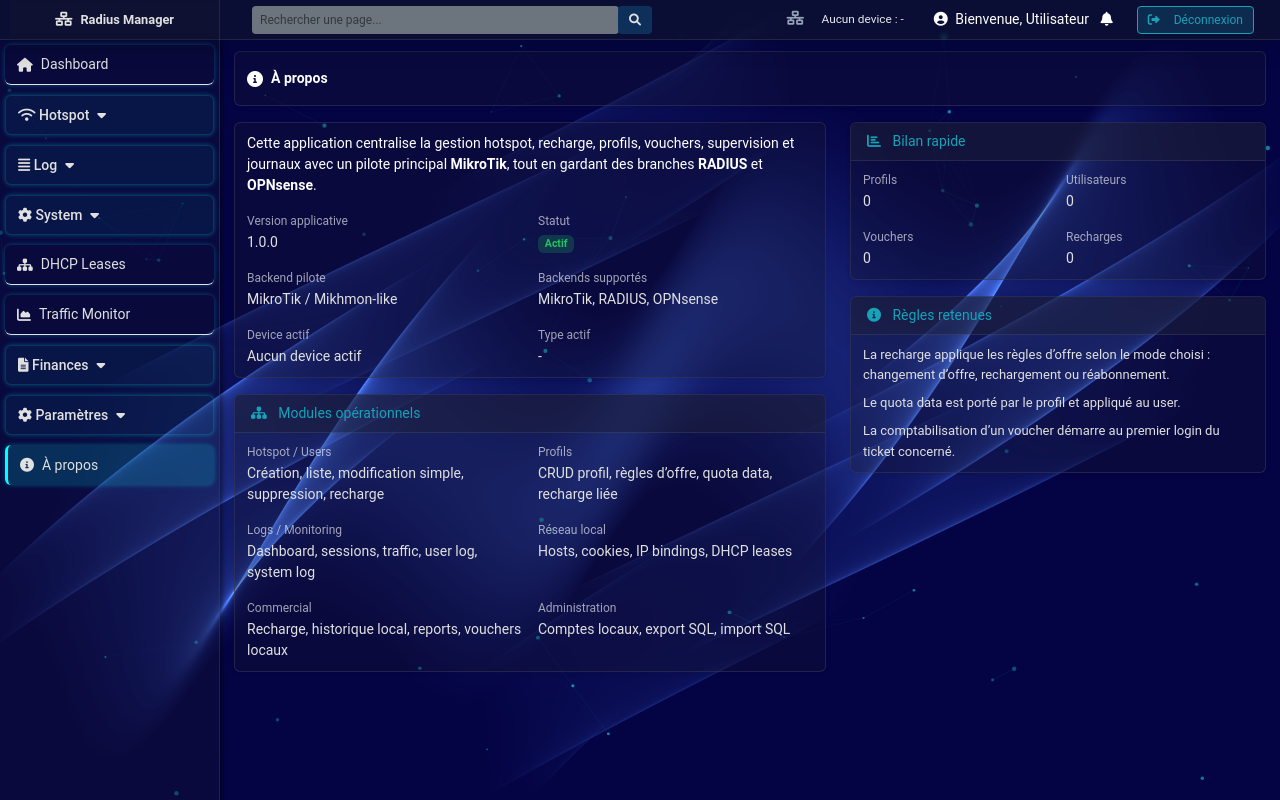
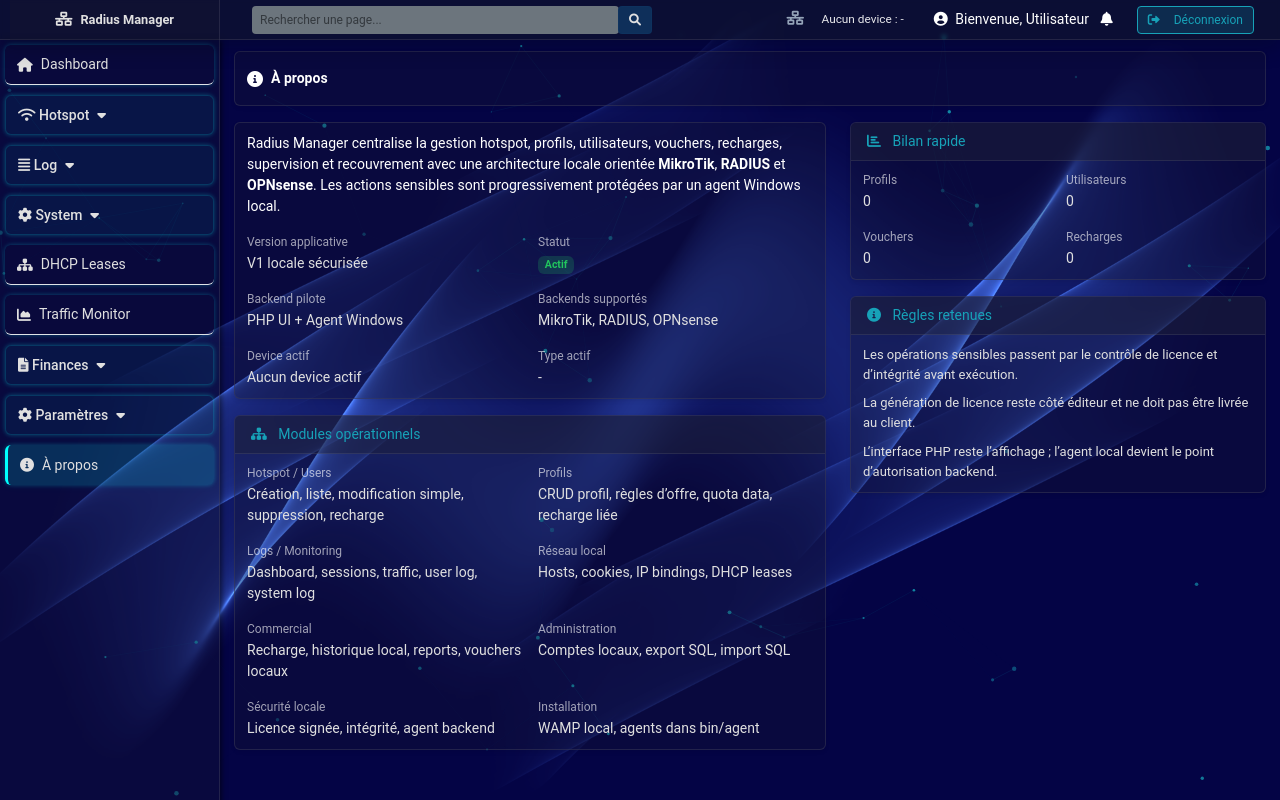
Before and after one commit to Rapdy117/MikVgasy, a PHP site: page /pages/about.php in a window 1280 px wide. Run offline with PHP 8.4, Linux system fonts and the light colour scheme; the visitor is signed in with stand-in values (Sample User, id 1); data that the repository does not hold is empty; a stand-in replaces the project's code that opens the database connection.

Commit message:
docs: add public readme and update about page

```diff
--- a/pages/about.php
+++ b/pages/about.php
@@ -128,15 +128,16 @@
         <div class="card shadow-sm mb-3 about-card">
             <div class="card-body">
                 <p class="text-white mb-3">
-                    Cette application centralise la gestion hotspot, recharge, profils, vouchers,
-                    supervision et journaux avec un pilote principal <strong>MikroTik</strong>,
-                    tout en gardant des branches <strong>RADIUS</strong> et <strong>OPNsense</strong>.
+                    Radius Manager centralise la gestion hotspot, profils, utilisateurs, vouchers,
+                    recharges, supervision et recouvrement avec une architecture locale orientée
+                    <strong>MikroTik</strong>, <strong>RADIUS</strong> et <strong>OPNsense</strong>.
+                    Les actions sensibles sont progressivement protégées par un agent Windows local.
                 </p>
 
                 <div class="row g-3">
                     <div class="col-md-6">
                         <div class="about-label">Version applicative</div>
-                        <div class="about-value">1.0.0</div>
+                        <div class="about-value">V1 locale sécurisée</div>
                     </div>
                     <div class="col-md-6">
                         <div class="about-label">Statut</div>
@@ -144,7 +145,7 @@
                     </div>
                     <div class="col-md-6">
                         <div class="about-label">Backend pilote</div>
-                        <div class="about-value">MikroTik / Mikhmon-like</div>
+                        <div class="about-value">PHP UI + Agent Windows</div>
                     </div>
                     <div class="col-md-6">
                         <div class="about-label">Backends supportés</div>
@@ -196,6 +197,14 @@
                         <div class="about-label">Administration</div>
                         <div class="about-value">Comptes locaux, export SQL, import SQL</div>
                     </div>
+                    <div class="col-md-6">
+                        <div class="about-label">Sécurité locale</div>
+                        <div class="about-value">Licence signée, intégrité, agent backend</div>
+                    </div>
+                    <div class="col-md-6">
+                        <div class="about-label">Installation</div>
+                        <div class="about-value">WAMP local, agents dans bin/agent</div>
+                    </div>
                 </div>
             </div>
         </div>
@@ -234,14 +243,13 @@
             </div>
             <div class="card-body">
                 <div class="about-rule mb-2">
-                    La recharge applique les règles d’offre selon le mode choisi :
-                    changement d’offre, rechargement ou réabonnement.
+                    Les opérations sensibles passent par le contrôle de licence et d’intégrité avant exécution.
                 </div>
                 <div class="about-rule mb-2">
-                    Le quota data est porté par le profil et appliqué au user.
+                    La génération de licence reste côté éditeur et ne doit pas être livrée au client.
                 </div>
                 <div class="about-rule">
-                    La comptabilisation d’un voucher démarre au premier login du ticket concerné.
+                    L’interface PHP reste l’affichage ; l’agent local devient le point d’autorisation backend.
                 </div>
             </div>
         </div>
```
Also changed, not shown: README.md (added).
